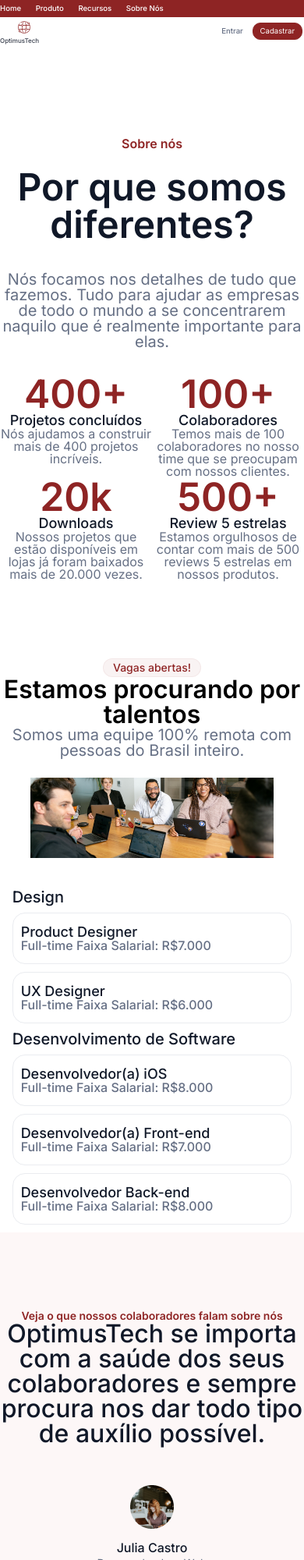
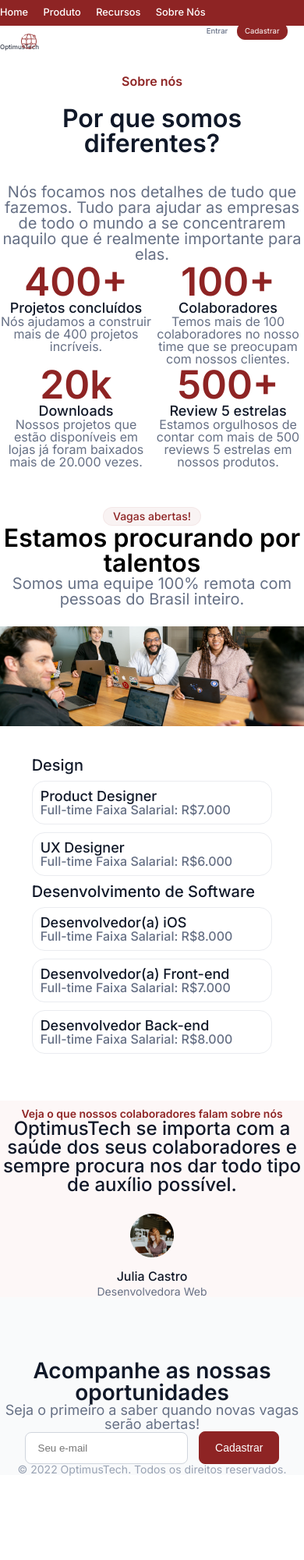
Before and after one commit to lucaasbonfim/optimus-tech, a plain HTML site: page index.html in a window 390 px wide. Shown: the top 2000 px of the page at 78% size. After the commit the page ends 1892 px from the top, so only its background shows below. Drawn offline with Linux system fonts and the light colour scheme; files that its build step writes are made by us from their sources.

Commit message:
otimizando tamanho de texto

```diff
--- a/css/style.css
+++ b/css/style.css
@@ -278,30 +278,30 @@ header {
         display: flex;
     }
 
+    .navegacao {
+        width: 100vw;
+        margin-left: 0;
+        font-size: 0.8rem;
+        position: absolute;
+        top: 0;
+        justify-content: space-between;
+        background-color: #8E2424;
+        padding: 10px 0;
+    }
+
     .logo {
-        width: 4vw;
+        width: 5vw;
         position: absolute;
         align-items: flex-star;
         margin-left: 0;
-        top: 7vw;
-        left: 6vw;
+        top: 11vw;
+        left: 7vw;
     }
 
     .titulo {
         font-size: 0.5rem;
         margin-left: 0;
-        margin-top: 6vw;
-    }
-
-    .navegacao {
-        width: 100vw;
-        margin-left: 0;
-        font-size: 0.6rem;
-        position: absolute;
-        top: 0;
-        justify-content: center;
-        background-color: #8E2424;
-        padding: 6px 0;
+        margin-top: 10vw;
     }
 
     .navegacao__link {
@@ -312,7 +312,7 @@ header {
         margin-left: 0;
         margin-right: 0;
         font-size: 0.6rem;
-        margin-left: 60vw;
+        margin-left: 55vw;
         margin-right: 3vw;
     }
 
@@ -326,12 +326,18 @@ header {
         width: 80vw;
     }
 
+    .sobre {
+        height: auto;
+    }
+
     .sobre__titulo {
         text-align: center;
+        margin-top: 1rem;
     }
 
     .sobre__subtitulo {
         text-align: center;
+        font-size: 32px;
     }
 
     .sobre__texto {
@@ -364,6 +370,10 @@ header {
         text-align: center;
     }
 
+    .vagas__titulo {
+        margin-top: 50px;
+    }
+
     .vagas__subtitulo {
         text-align: center;
     }
@@ -373,10 +383,44 @@ header {
     }
 
     .vagas__bloco {
-        padding: 15px 100px 15px 10px;
+        padding: 10px 50px 10px 10px;
     }
 
     .colaborador {
+        margin: 50px 0 0;
+    }
+
+    .colaborador__titulo {
+        margin-top: 10px;
+    }
+
+    .colaborador__subtitulo {
+        font-size: 24px;
+    }
+
+    .colaborador__imagem {
+        margin-top: 25px;
+    }
+
+    .rodape__formulario {
         margin: 0;
     }
+
+    .vagas__imagem {
+        width: 100vw;
+    }
+
+    .rodape__titulo {
+        text-align: center;
+        font-size: 28px;
+        margin-top: 5rem;
+    }
+
+    .rodape__descricao {
+        text-align: center;
+    }
+
+    .rodape {
+        height: auto;
+    }
 }
```
